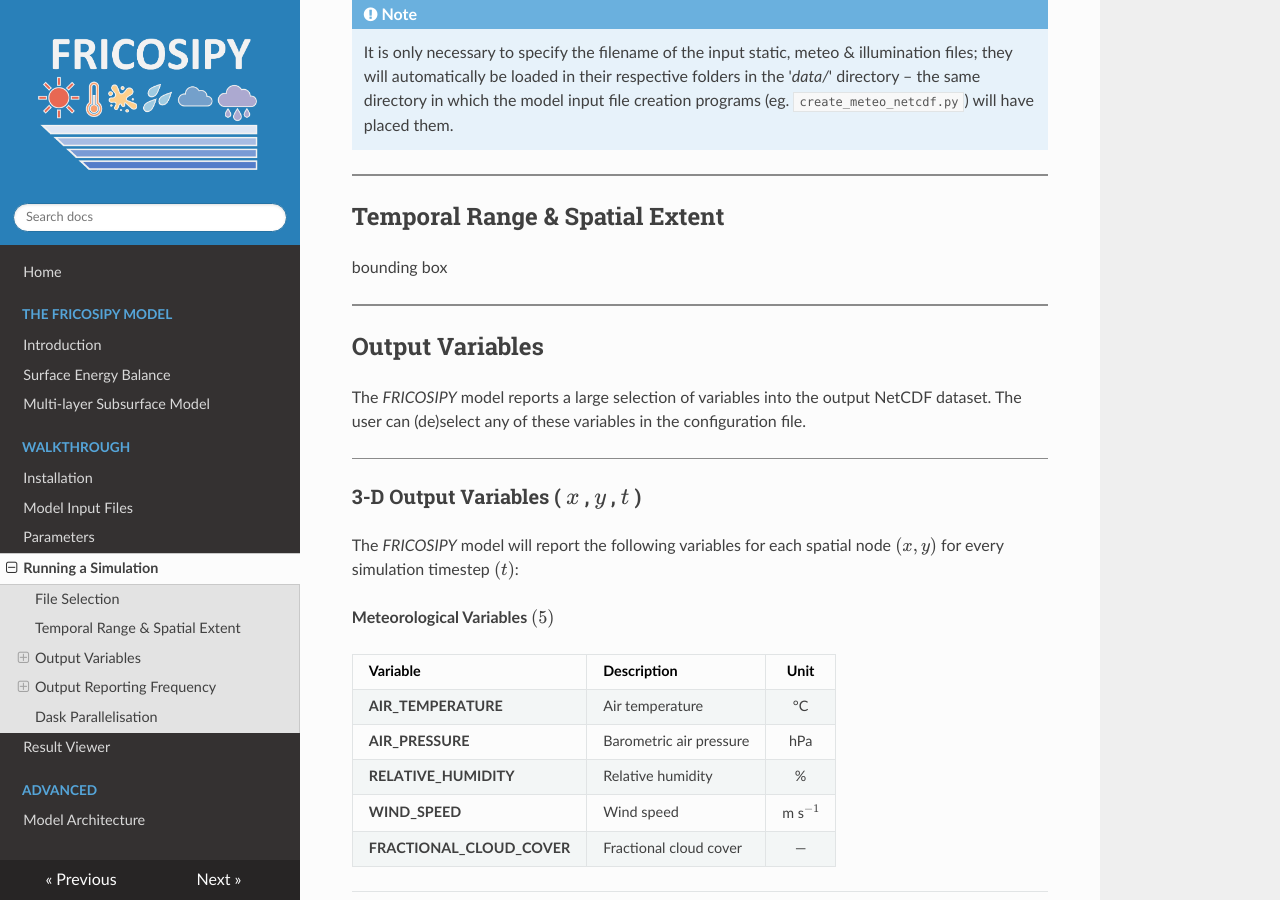
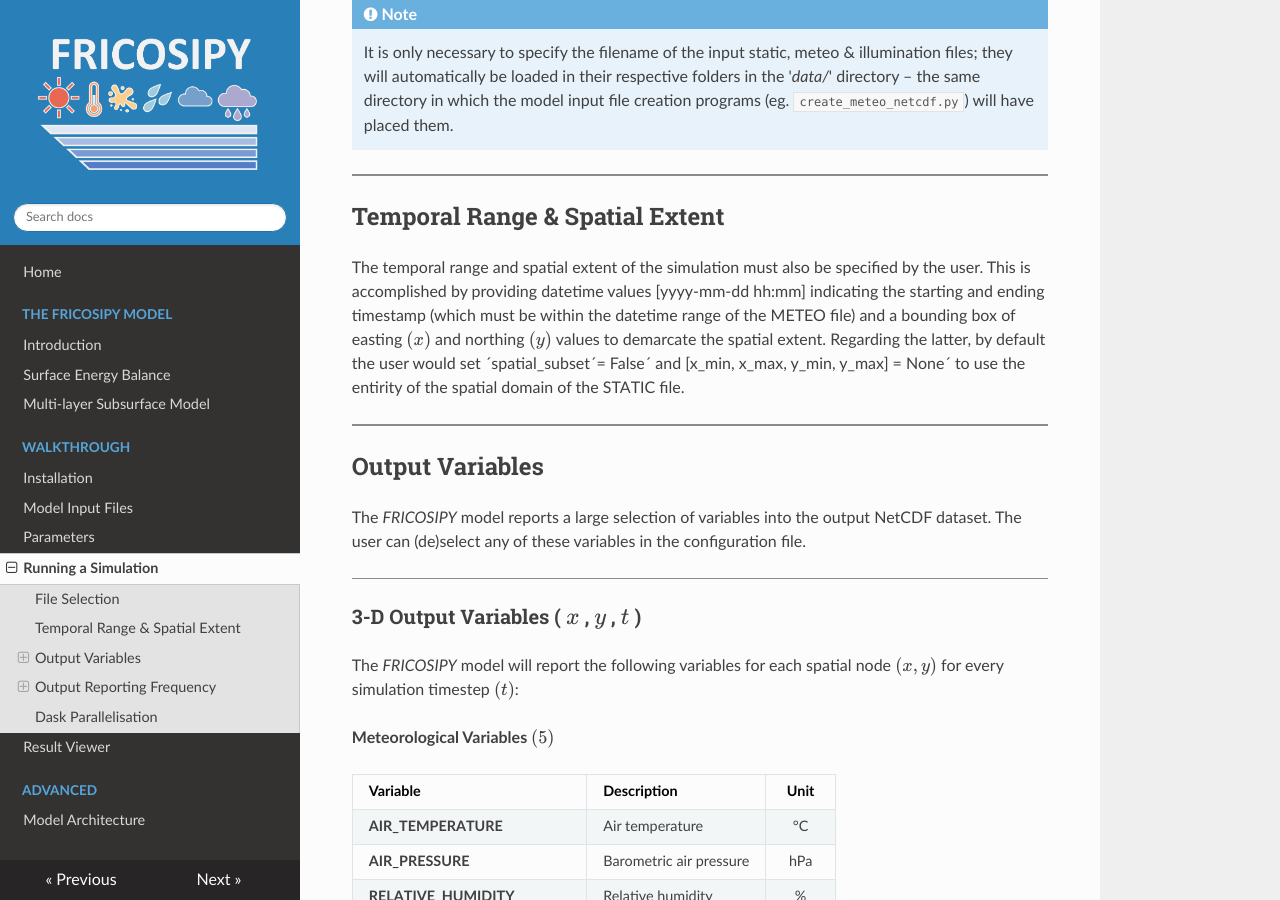
Before and after one commit to MarcusGastaldello/FRICOSIPY, an MkDocs documentation site: the page built from docs/running_a_simulation.md, in a window 1280 px wide and 900 px high, scrolled down 483 px. Built offline with MkDocs 1.6.1, drawn with Linux system fonts in a browser that asks for light colours.

Commit message:
Update running_a_simulation.md

```diff
--- a/docs/running_a_simulation.md
+++ b/docs/running_a_simulation.md
@@ -25,12 +25,7 @@
 
 ## Temporal Range & Spatial Extent
 
-
-
-
-bounding box
-
-
+The temporal range and spatial extent of the simulation must also be specified by the user. This is accomplished by providing datetime values [yyyy-mm-dd hh:mm] indicating the starting and ending timestamp (which must be within the datetime range of the METEO file) and a bounding box of easting $(x)$ and northing $(y)$ values to demarcate the spatial extent. Regarding the latter, by default the user would set ´spatial_subset´= False´ and [x_min, x_max, y_min, y_max] = None´ to use the entirity of the spatial domain of the STATIC file.
 
 <hr style="height:2px; background-color:#8b8b8b; border:none;" />
 
```
